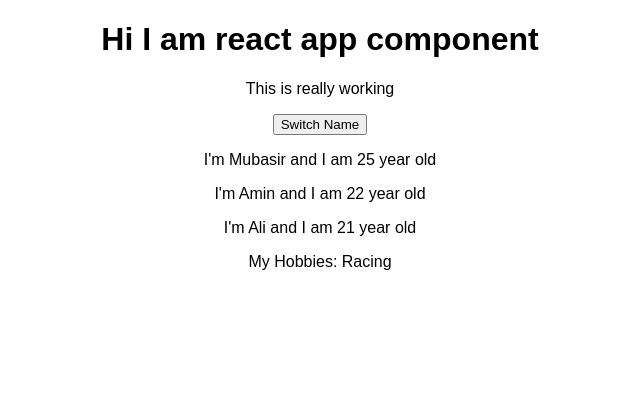
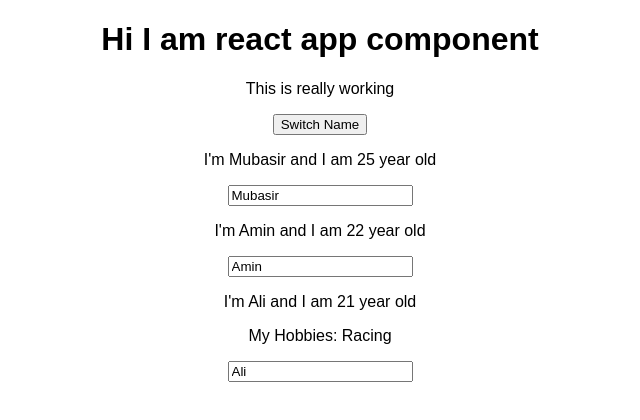
Before and after one commit to mubasirrahim/practice-react, a React (Create React App) app: page / in a window 1280 px wide. Shown: the top 420 px of the page, without its empty margins (320-960 px from the left). Built offline with nearby package versions, Linux system fonts and the light colour scheme.

Commit message:
Adding two way binding

```diff
--- a/src/App.js
+++ b/src/App.js
@@ -21,6 +21,16 @@ class App extends Component {
       ]}
     )
     }
+    nameChangedHandler=(event)=>{
+      this.setState(
+        {  persons:[
+            { name:"Mubasir Rahim",age:25},
+            {name:event.target.value,age:18},
+            { name:"M Ali", age: 16}
+          ]}
+        )
+
+    }
   render() {
 
     return (
@@ -30,7 +40,7 @@ class App extends Component {
         <button onClick={()=>this.nameChangeHandler("Mubasir Rahim!")}>Switch Name</button>
         <Person click={this.nameChangeHandler.bind(this,"Mubasir!")}
         name={this.state.persons[0].name}age ={this.state.persons[0].age}/>
-        <Person name={this.state.persons[1].name}
+        <Person changed={this.nameChangedHandler} name={this.state.persons[1].name}
          age ={this.state.persons[1].age}/>
         <Person name={this.state.persons[2].name}
         age ={this.state.persons[2].age}>My Hobbies: Racing</Person>
--- a/src/Person/Person.js
+++ b/src/Person/Person.js
@@ -5,6 +5,7 @@ const person = (props)=>{
         <div>
            <p onClick={props.click}>I'm {props.name} and I am { props.age} year old</p>
             <p>{props.children}</p>
+            <input type="text" name="" onChange={props.changed} value={props.name} id="" />
         </div>
     )
 }
```
